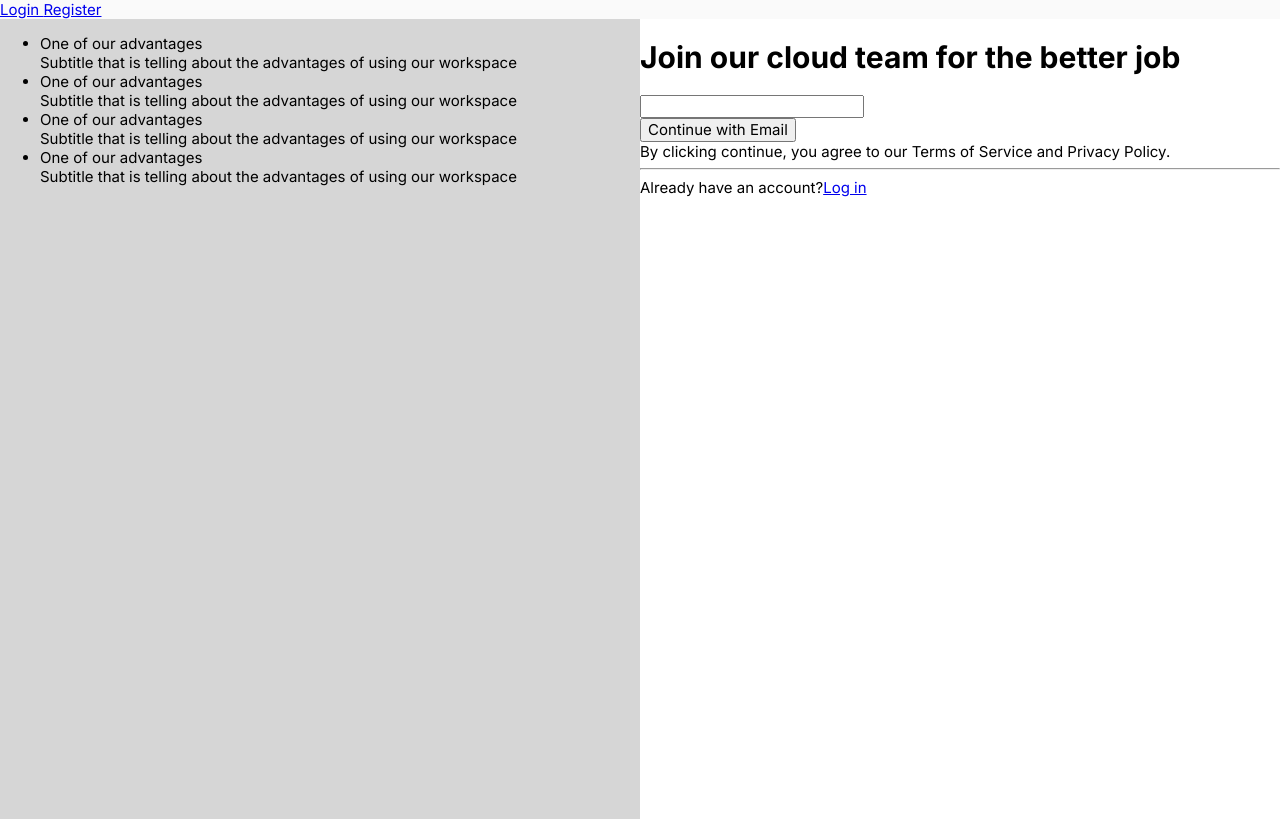
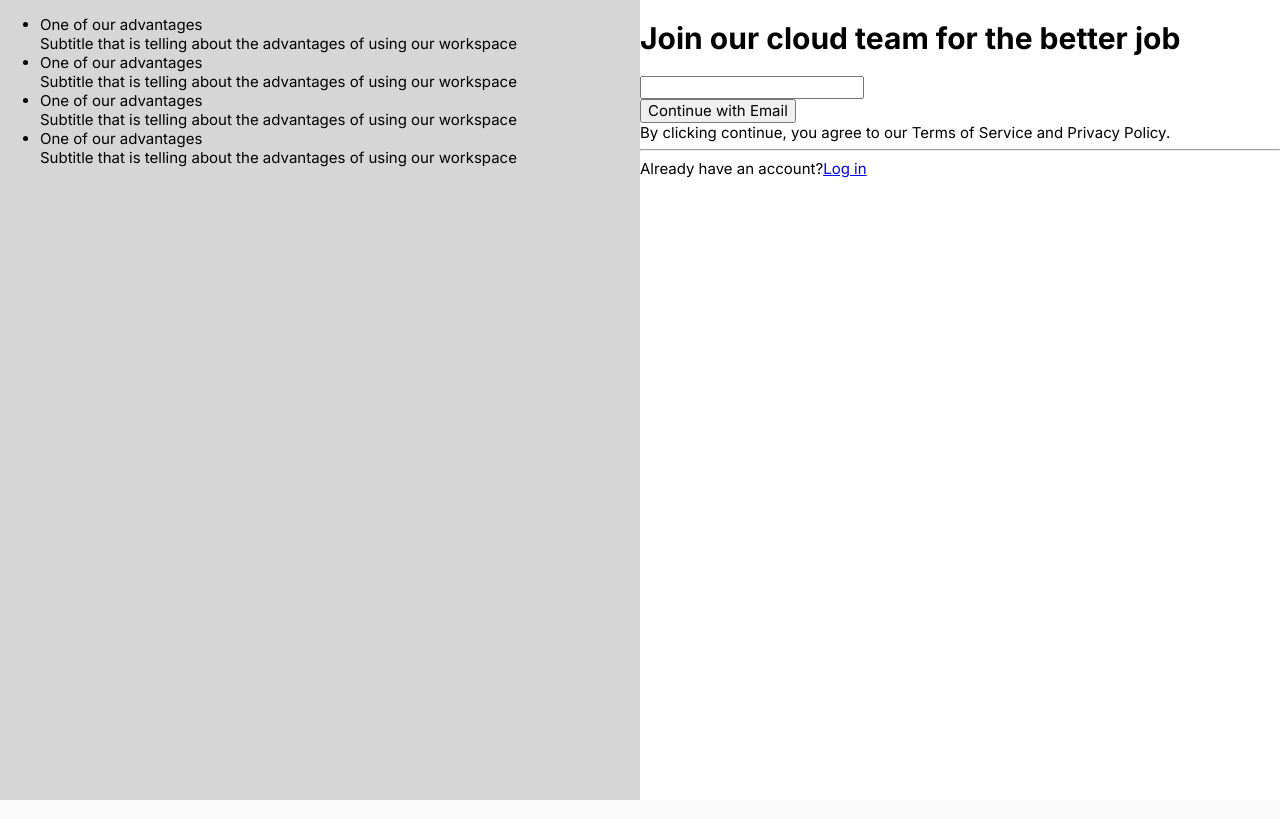
Before and after one commit to etroynov/pcl, a Vue app: page /register in a window 1280 px wide. Built offline with nearby package versions, Linux system fonts and the light colour scheme.

Commit message:
feat(master): remove old links

```diff
--- a/src/layouts/Auth.vue
+++ b/src/layouts/Auth.vue
@@ -1,6 +1,4 @@
 <template>
-  <RouterLink class="menu__link" to="/login"> Login </RouterLink>
-  <RouterLink class="menu__link" to="/register"> Register </RouterLink>
   <RouterView />
 </template>
 
```
